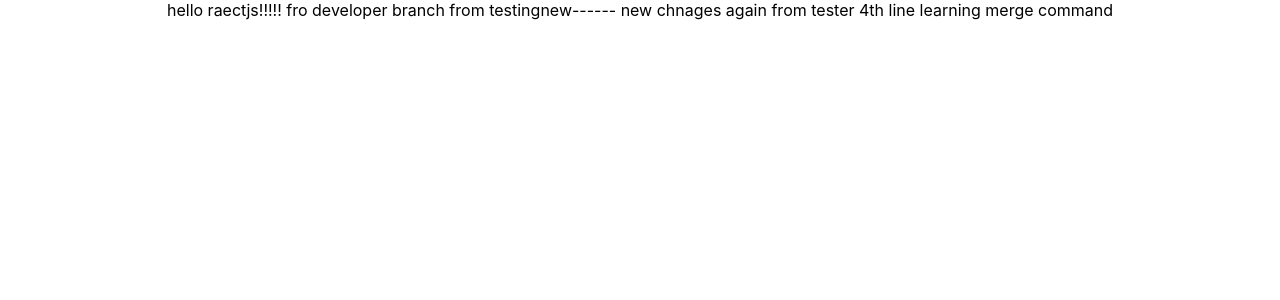
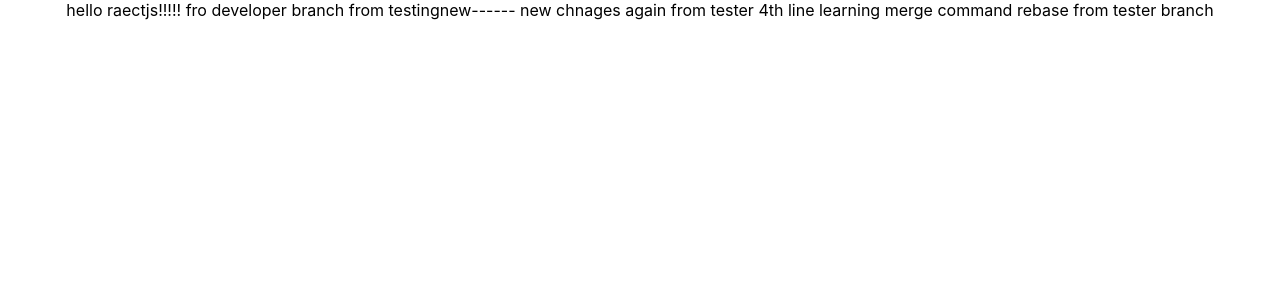
Before and after one commit to abhicode-dev/test1, a React (Create React App) app: page / in a window 1280 px wide. Shown: the top 300 px of the page. Built offline with nearby package versions, Linux system fonts and the light colour scheme.

Commit message:
rebase tester

```diff
--- a/src/App.js
+++ b/src/App.js
@@ -14,6 +14,7 @@ function App() {
       again from tester
       4th line
       learning merge command
+      rebase from tester branch
 
     </div>
   );
```
